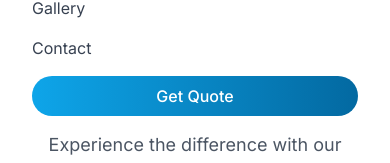
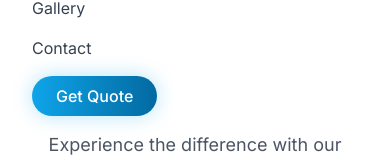
Before and after one commit to darcio-codes279/glow-haus, a Next.js app: page / in a window 390 px wide. Both pictures are taken after a click on the button 354 px from the left and 32 px from the top of the page. Shown: the part 173-336 px from the top of the page. Built offline with nearby package versions, Linux system fonts and the light colour scheme.

Commit message:
Adding link to get quote button on mobile

```diff
--- a/components/Header.tsx
+++ b/components/Header.tsx
@@ -105,9 +105,14 @@ const Header = () => {
               </a>
             ))}
             <div className="px-4 pt-2">
-              <button className="w-full bg-gradient-to-r from-primary-500 to-primary-700 text-white px-6 py-2 rounded-full font-medium hover:shadow-lg transition-all duration-200">
+              <motion.a
+                href="#contact"
+                whileHover={{ scale: 1.05 }}
+                whileTap={{ scale: 0.95 }}
+                className="inline-block bg-gradient-to-r from-primary-500 to-primary-700 text-white px-6 py-2 rounded-full font-medium hover:shadow-lg transition-all duration-200 glow-effect"
+              >
                 Get Quote
-              </button>
+              </motion.a>
             </div>
           </motion.div>
         )}
```
